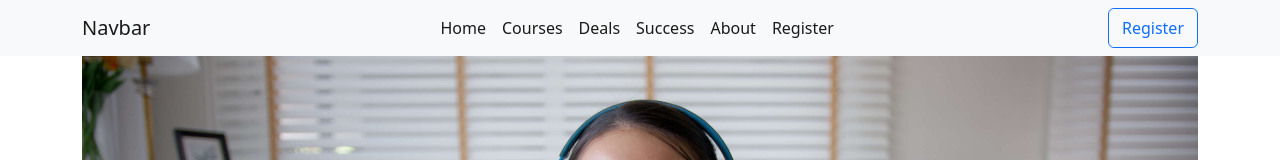
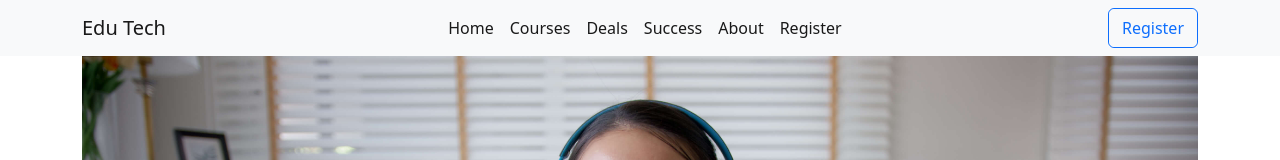
Before and after one commit to HasanHero1/edutech, a plain HTML site: page index.html in a window 1280 px wide. Shown: the top 160 px of the page. Drawn offline with nearby package versions, Linux system fonts and the light colour scheme.

Commit message:
The Site is Done

```diff
--- a/index.html
+++ b/index.html
@@ -14,7 +14,7 @@
         <!-- NavBar Start -->
         <nav class="navbar navbar-expand-lg bg-light">
             <div class="container">
-              <a class="navbar-brand" href="#">Navbar</a>
+              <a class="navbar-brand" href="#">Edu Tech</a>
               <button class="navbar-toggler" type="button" data-bs-toggle="collapse" data-bs-target="#navbarNav" aria-controls="navbarNav" aria-expanded="false" aria-label="Toggle navigation">
                 <span class="navbar-toggler-icon"></span>
               </button>
```
